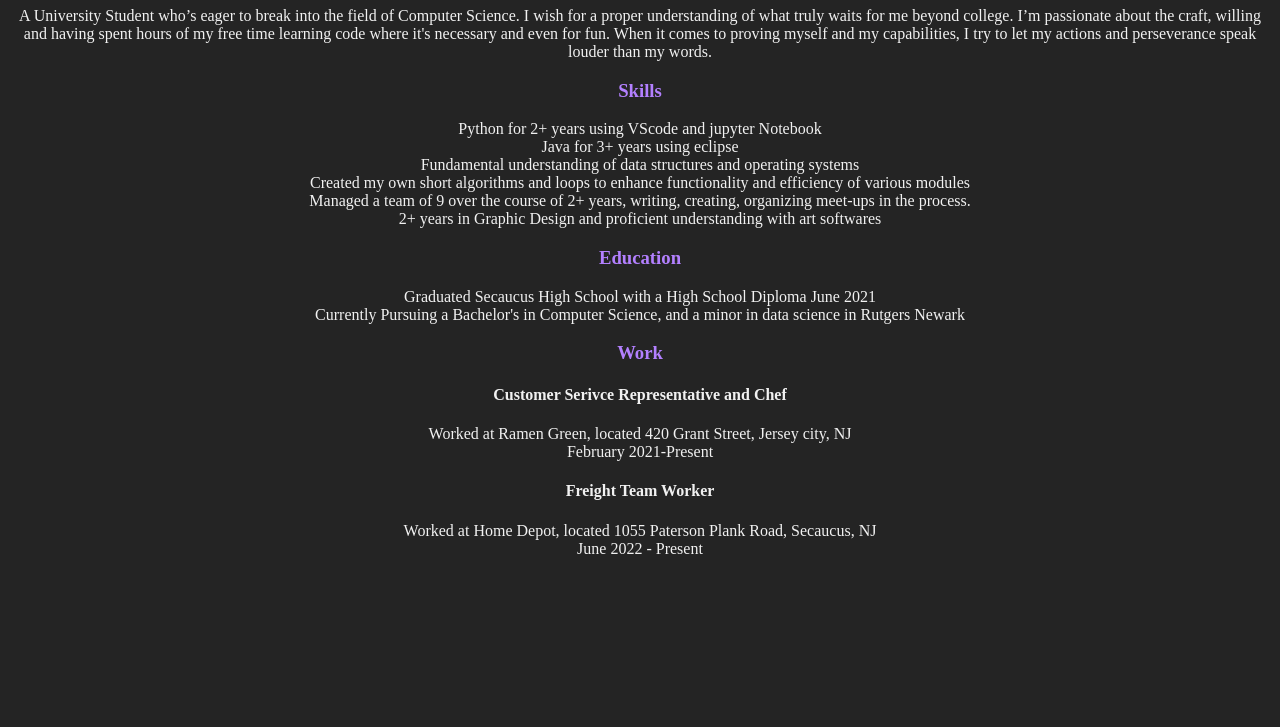
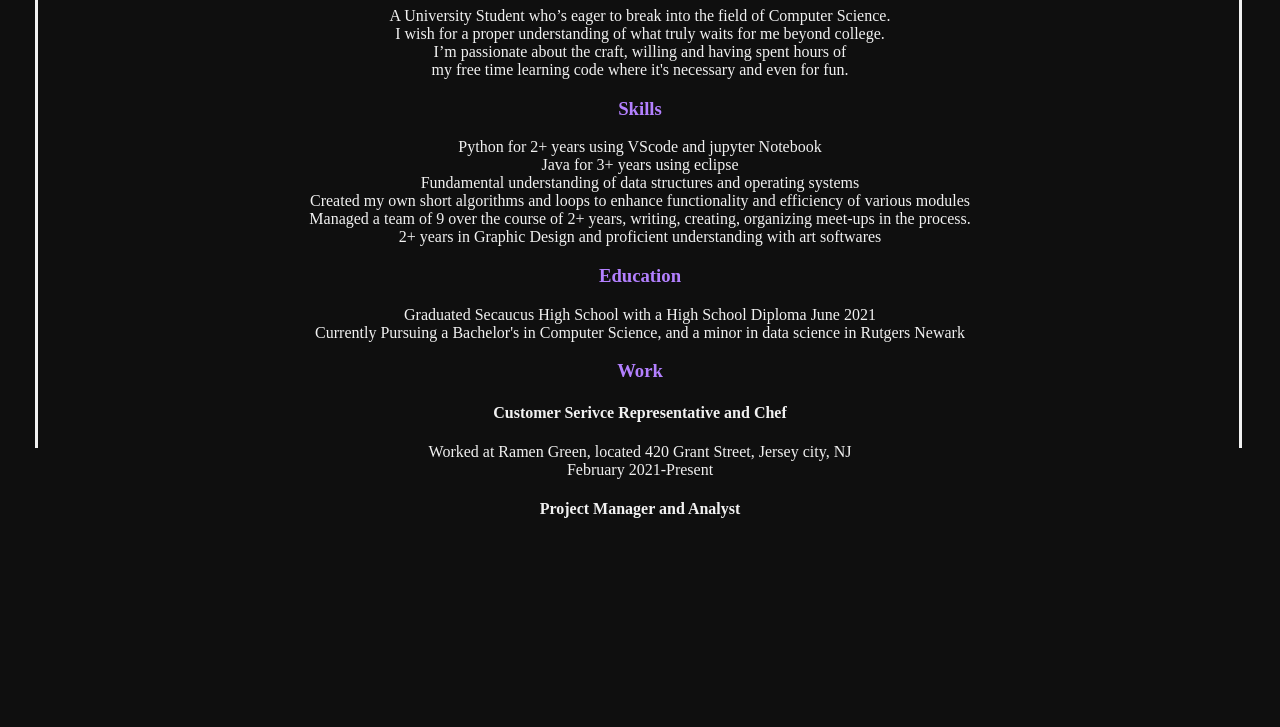
Before and after one commit to Harryli007/Harryli007.github.io, a plain HTML site: page MyResume.html in a window 1280 px wide. Shown: the part 73-800 px from the top of the page. Drawn offline with Linux system fonts and the light colour scheme.

Commit message:
Add files via upload

```diff
--- a/MyResume.html
+++ b/MyResume.html
@@ -6,17 +6,16 @@
 
 <html>
 
-    <div style="text-align:center">
+<div class="vll"></div>
+<div class="vlr"></div>
+<div class= "limit">
 
 <h1> My Resume</h1>
 
-        <P>A University Student who’s eager to break into the field of
-            Computer Science. I wish for a proper understanding of what truly
-            waits for me beyond college. I’m passionate about the craft, willing
-            and having spent hours of my free time learning code where it's
-            necessary and even for fun. When it comes to proving myself and my
-            capabilities, I try to let my actions and perseverance speak louder than
-            my words.</P>
+        <P>A University Student who’s eager to break into the field of Computer Science. <br>
+            I wish for a proper understanding of what truly waits for me beyond college.<br>
+            I’m passionate about the craft, willing and having spent hours of <br>
+            my free time learning code where it's necessary and even for fun.</P>
 
             <h3> Skills</h3>
 
@@ -45,9 +44,8 @@
             Worked at Ramen Green, located 420 Grant Street, Jersey city, NJ <br>
             February 2021-Present
 
-            <h4>Freight Team Worker</h4>
-            Worked at Home Depot, located 1055 Paterson Plank Road, Secaucus, NJ<br>
-            June 2022 - Present
+            <h4>Project Manager and Analyst</h4>
+
     </div>
 
 
--- a/style.css
+++ b/style.css
@@ -1,11 +1,41 @@
+
+/*div classes .vll and .vlr should be requirements*/
+.vll {
+  border-left: 3px solid rgb(241, 241, 241);
+  height: 500px;
+  position: absolute;
+  left: 3%;
+  margin-left: -3px;
+
+}
+.vlr {
+  border-left: 3px solid rgb(241, 241, 241);
+  height: 500px;
+  position: absolute;
+  left: 97%;
+  margin-left: -3px;
+
+}
+
+html{
+  width: 6;
+}
+
+.limit{
+  text-align:center;
+  word-break: break-all;
+
+}
+
+/* Automatics Below */
 body{
     font-size:medium;
-    background-color: rgb(36, 36, 36);
+    background-color: rgb(15, 15, 15);
     color: rgb(241, 241, 241);
 }
 
 a:link {
-    color: rgb(55, 160, 246);
+    color: rgb(68, 169, 251);
     background-color: transparent;
     text-decoration: underline;
 
```
Also changed, not shown: index.html (+5 -3 lines), myUniversity.html (+3 -1 lines).
